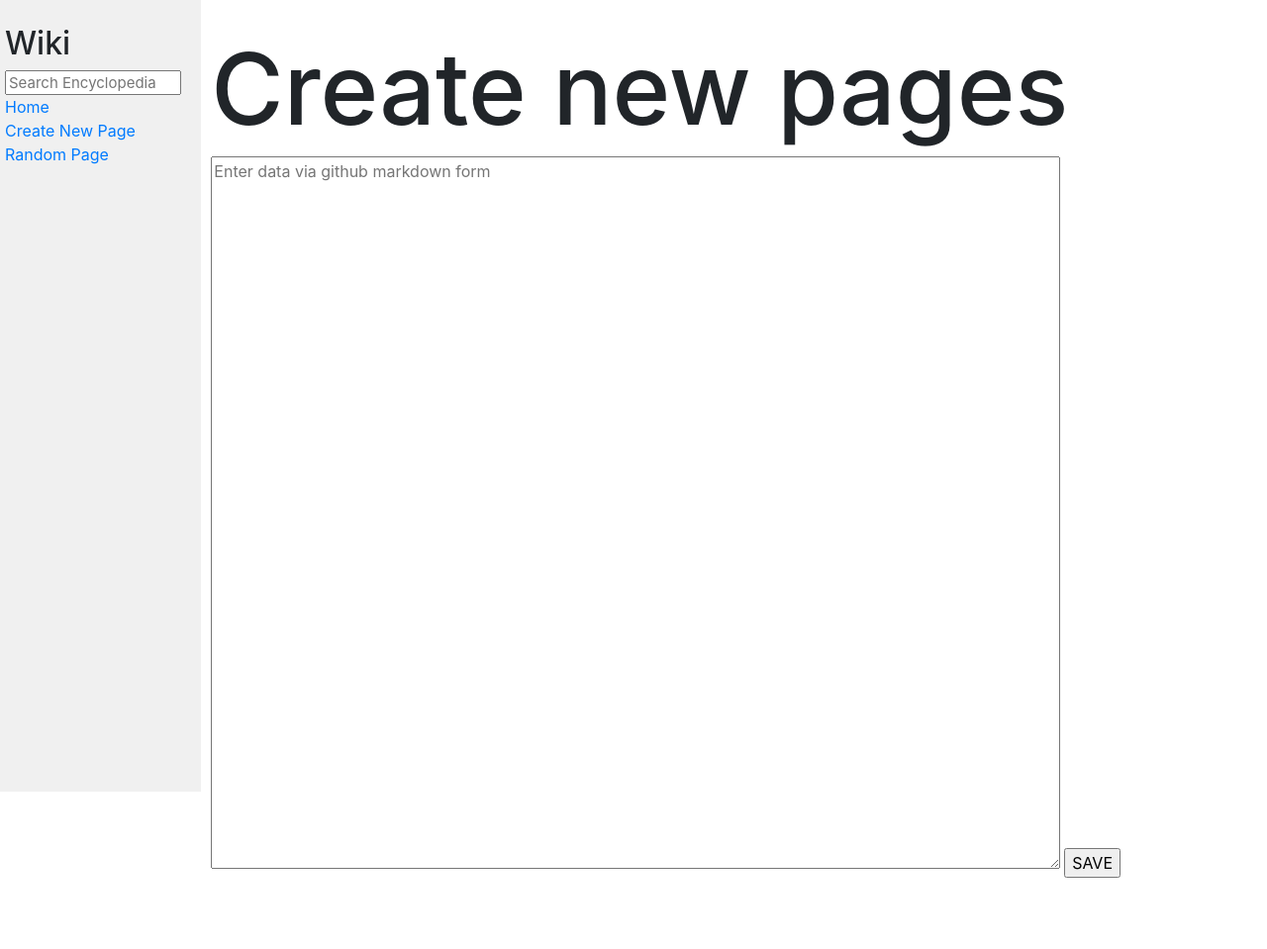
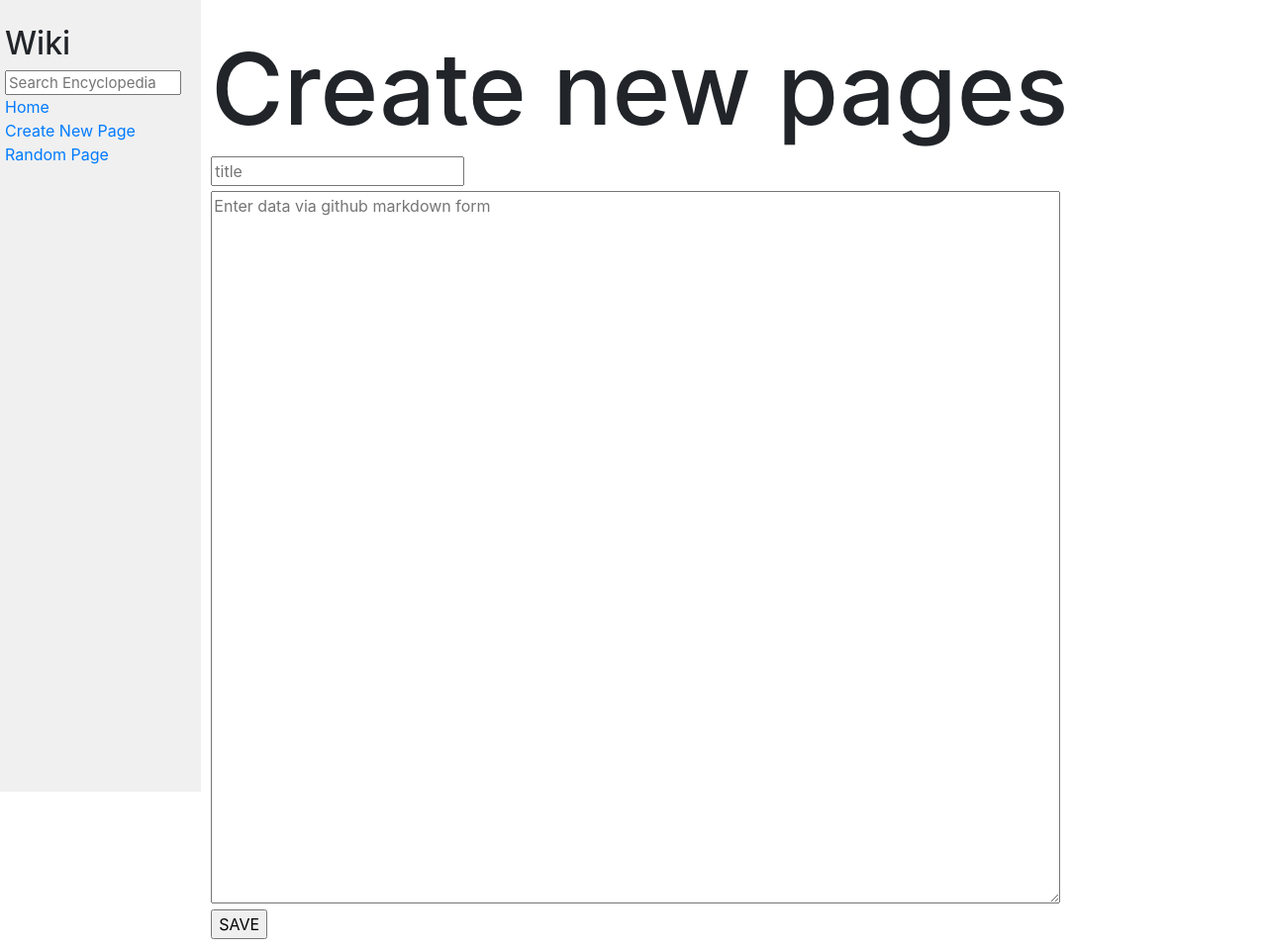
Before and after one commit to hamina12/CS50w, a Django app: page /save in a window 1280 px wide. Shown: the whole page at 99% size. Before the commit the page ends 887 px from the top, so only its background shows below. Run offline with Django 4.2, Linux system fonts and the light colour scheme; some libraries are stand-ins or nearby versions.

Commit message:
Mon, Feb 6, 2023, 2:18 PM +07:00

```diff
--- a/wiki/encyclopedia/templates/encyclopedia/save.html
+++ b/wiki/encyclopedia/templates/encyclopedia/save.html
@@ -8,7 +8,8 @@
     <h1>Create new pages</h1>
     <form action = "{% url 'load' %}" method="post">
         {% csrf_token %}
-        <textarea placeholder="Enter data via github markdown form" name="t"></textarea>
+        <div style="margin-bottom:5px;"><input type="text" placeholder="title" name="title"></div>
+        <div><textarea placeholder="Enter data via github markdown form" name="text"></textarea></div>
         <input type="submit" value="SAVE">
     </form>
 {% endblock %}
--- a/wiki/encyclopedia/views.py
+++ b/wiki/encyclopedia/views.py
@@ -18,12 +18,21 @@ def index(request):
 def save(request):
     if request.method == "POST":
         name = request.POST.get('q')
-        text = request.POST.get('t')
-        if name != None:
+        text = request.POST.get('text')
+        title = request.POST.get('title')
+        if text == None and name != None:
             return render(request, "encyclopedia/load.html",{
                 "head" : name,
                 "infor" : util.get_entry(name)
             })
+        elif text != None and title != None:
+            util.save_entry(title, text)
+            return render(request, "encyclopedia/load.html",{
+                "head" : title,
+                "infor" : util.get_entry(title)
+            })
+        else:
+            return render(request, "encyclopedia/save.html")
     return render(request, "encyclopedia/save.html")
 
 
```
